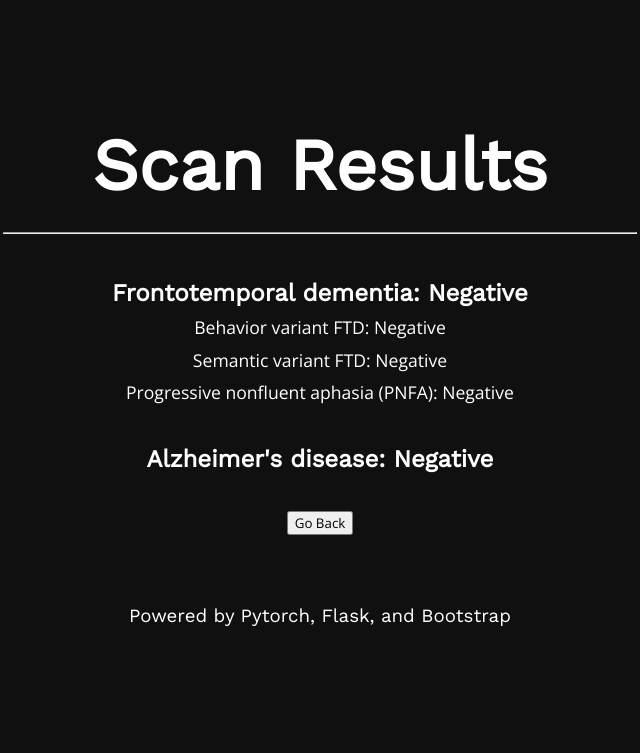
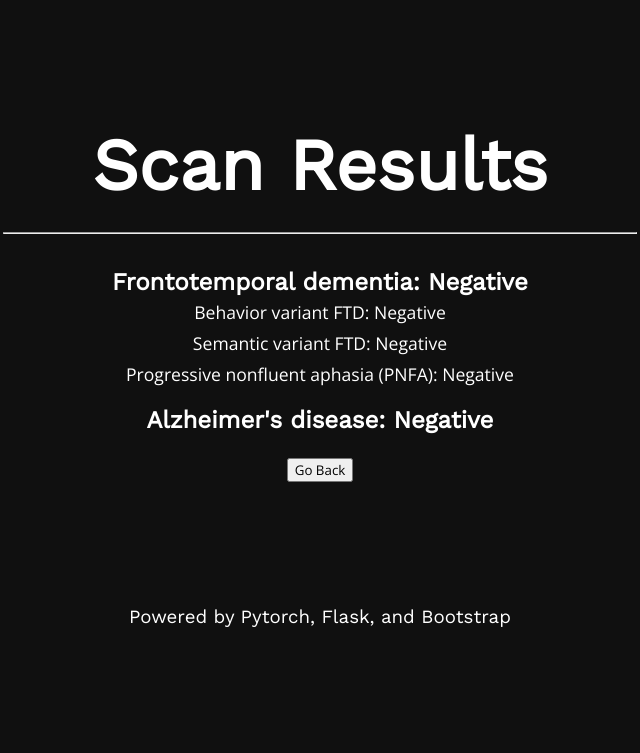
Before and after one commit to namanmodani/denotia, a Flask app: page /result/ in a window 1280 px wide. Shown: the part 55-808 px from the top of the page, without its empty margins (320-960 px from the left). Run offline with Flask 2, Linux system fonts and the light colour scheme.

Commit message:
Update result.html

```diff
--- a/templates/result.html
+++ b/templates/result.html
@@ -44,8 +44,8 @@ input {
 }
 
 .footer {
-    padding-top: 4%;
     font-weight: normal;
+    margin-top: 7.8rem;
 }
 
 a {
@@ -68,19 +68,20 @@ a:hover {
   font-family: 'Open Sans';
   font-weight: normal;
   font-size: 110%;
-  line-height: 1em;
+  line-height: 1rem;
 }
 
 .ftld {
-  line-height: 1em;
+  margin-top: 2.5rem;
+  line-height: 1rem;
   margin-bottom: 0;
   padding-bottom: 0;
 }
 
 .alz {
-  margin-top: 1.8em;
+  margin-top: 1.5rem;
+  margin-bottom: 1.5rem;
 }
-
 </style>
 
 <!---flask--->
@@ -92,15 +93,13 @@ a:hover {
 <h3 class = header><a href = "{{ url_for ('faq') }}" class = link>Frequently Asked Questions</a> | <a href = "{{ url_for ('about') }}" class = link>About Us</a></h3>
 
 <p> Scan Results </p>
-<hr width="50%"> <br>
+<hr width="50%">
 <h2 class = ftld> Frontotemporal dementia: Negative </h2>
 <h2 class = subtype> Behavior variant FTD: Negative </h2>
 <h2 class = subtype> Semantic variant FTD: Negative </h2>
 <h2 class = subtype> Progressive nonfluent aphasia (PNFA): Negative </h2>
 <h2 class = alz> Alzheimer's disease: Negative </h2>
-<br>
 <a href = "{{ url_for ('index') }}"><input type = button value = 'Go Back'></a>
-
 <h3 class = footer> Powered by Pytorch, Flask, and Bootstrap </h3>
 
 </body>
```
